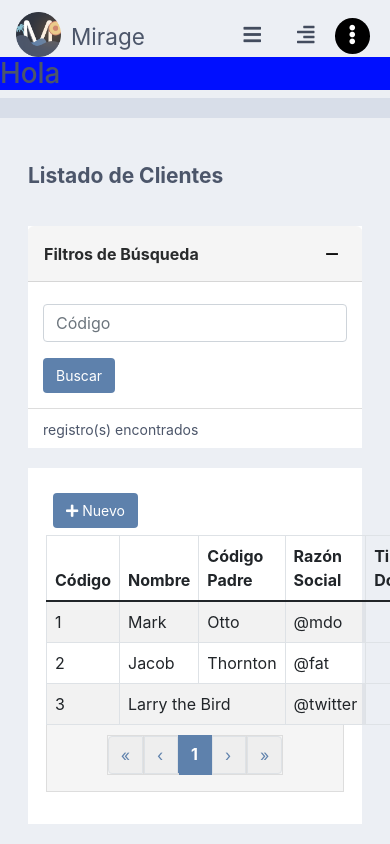
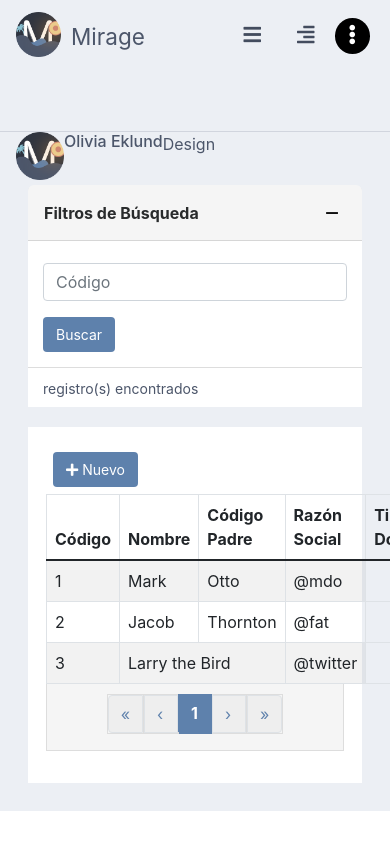
Before and after one commit to Linkhub-git/economysa-motor-front, a React (Create React App) app: page /motor/1 in a window 390 px wide. Both pictures are taken after a click on the link 352 px from the left and 36 px from the top of the page. Built offline with nearby package versions, Linux system fonts and the light colour scheme.

Commit message:
Working in the style of the span headermobile

```diff
--- a/src/components/Header/Header.css
+++ b/src/components/Header/Header.css
@@ -37,11 +37,35 @@
 /* Span oculto mobile */
 .spanMobile{
     transition: 250ms;
-    background-color: #000fff;
+    position: absolute;
+    width: 100%;
+    background-color: #eceff4;
 }
 .spanMobileHide{
     visibility: hidden;
     transition: 250ms;
+}
+.espacioVacioHeader{
+    height: 75px;
+    border-bottom: 1px solid rgba(145, 153, 169, 0.3);
+}
+.spanMobileContainer{
+    display: flex;
+    flex-direction: row;
+    height: 75px;
+    padding: 0 16px;
+}
+.spanMobileContainer img{
+    width: 48px;
+    height: 48px
+}
+.spanMobileContainer h1{
+    font-size: 16px;
+    font-weight: 500;
+    color: #4c566a;
+}
+.spanMobileContainer span{
+
 }
 @media only screen and (min-width: 992px){
     .headerMobile{
--- a/src/components/Header/HeaderMobile.js
+++ b/src/components/Header/HeaderMobile.js
@@ -28,7 +28,12 @@ function HeaderMobile() {
               </div>
         </div>
         <div className={showSideBar3 === true ? "spanMobile" : "spanMobileHide"}>
-      <h1>Hola</h1>
+            <div className='espacioVacioHeader'></div>
+            <div className='spanMobileContainer'>
+                  <img src={Logo} alt="" />
+                  <h1>Olivia Eklund</h1>
+                  <span>Design</span>
+            </div>
         </div>
       </header>
     )
```
